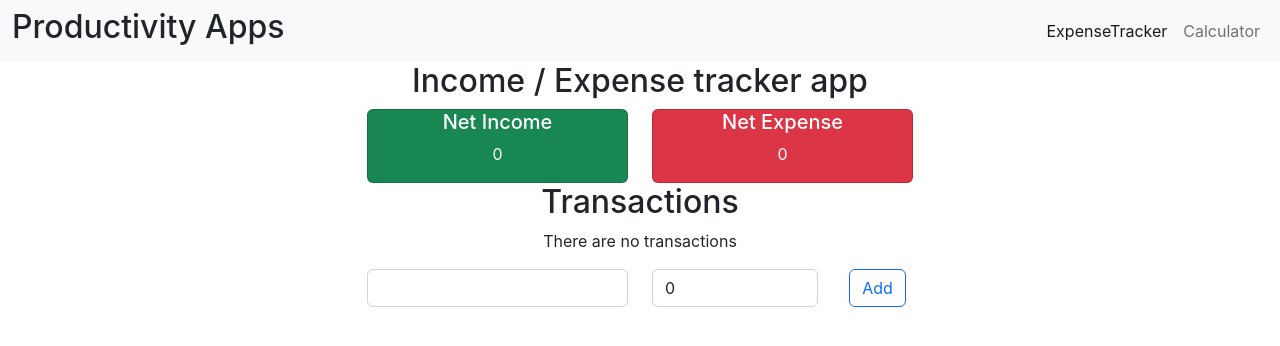
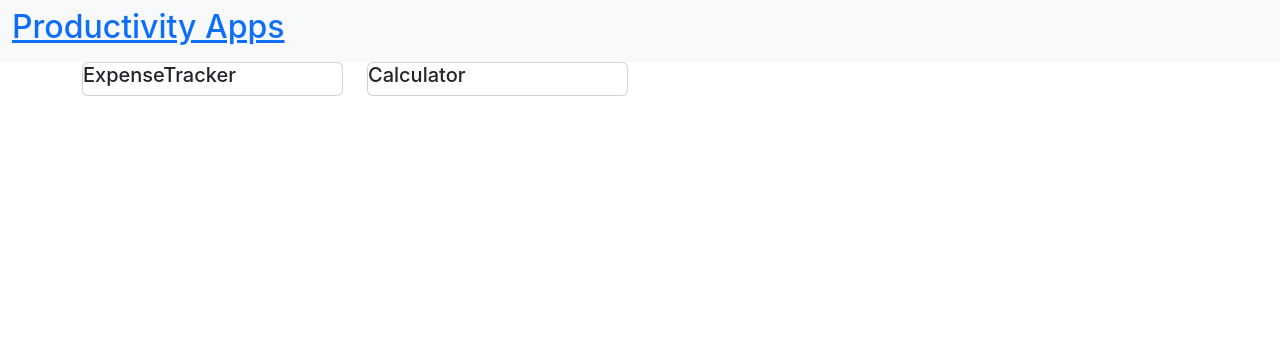
Before and after one commit to ninad365/ProductivityTools, a React (Create React App) app: page / in a window 1280 px wide. Shown: the top 346 px of the page. Built offline with nearby package versions, Linux system fonts and the light colour scheme.

Commit message:
Add app icons on homepage

```diff
--- a/src/App.js
+++ b/src/App.js
@@ -1,7 +1,8 @@
 import './App.css';
 import Calculator from './components/Calculator';
 import ExpenseTracker from './components/ExpenseTracker';
-import {NavBar} from './components/NavBar';
+import AppSelector from './components/AppSelector';
+import { NavBar } from './components/NavBar';
 import {
   Routes,
   Route,
@@ -15,8 +16,9 @@ function App() {
       {/* A <Switch> looks through its children <Route>s and
             renders the first one that matches the current URL. */}
       <Routes>
-          <Route exact path="/" element={<ExpenseTracker/>} />
-          <Route exact path="/Calculator" element={<Calculator/>} />
+        <Route exact path="/" element={<AppSelector />} />
+        <Route exact path="/Calculator" element={<Calculator />} />
+        <Route exact path="/ExpenseTracker" element={<ExpenseTracker />} />
       </Routes>
     </div>
   );
--- /dev/null
+++ b/src/components/AppSelector.js
@@ -0,0 +1,27 @@
+import React from 'react'
+import {
+    Link,
+} from "react-router-dom";
+
+export default function AppSelector() {
+    return (
+        <div className='container'>
+            <div className='row'>
+                <div className='col-3'>
+                    <Link to="/ExpenseTracker" className="nav-link">
+                        <div class="card">
+                            <h5 class="card-title">ExpenseTracker</h5>
+                        </div>
+                    </Link>
+                </div>
+                <div className='col-3'>
+                    <Link to="/Calculator" className="nav-link">
+                        <div class="card">
+                            <h5 class="card-title">Calculator</h5>
+                        </div>
+                    </Link>
+                </div>
+            </div>
+        </div>
+    )
+}
--- a/src/components/NavBar.js
+++ b/src/components/NavBar.js
@@ -1,24 +1,17 @@
 import React from 'react'
 import {
     NavLink,
-  } from "react-router-dom";
+} from "react-router-dom";
 
 export const NavBar = () => {
     return (
         <nav className="navbar navbar-expand-lg bg-light">
             <div className="container-fluid">
-            <h2>
-                Productivity Apps
-            </h2>
-            <ul className='navbar-nav'>
-
-                <li className="nav-item">
-                <NavLink to="/" className="nav-link">ExpenseTracker</NavLink>
-                </li>
-                <li className="nav-item">
-                <NavLink to="/Calculator" className="nav-link">Calculator</NavLink>
-                </li>
-            </ul>
+                <h2>
+                    <NavLink to="/">
+                        Productivity Apps
+                    </NavLink>
+                </h2>
             </div>
         </nav>
     )
```
Also changed, not shown: 1 other file (tests, documents, lock files or other folders). Lines whose indentation alone changed are shown as unchanged.
